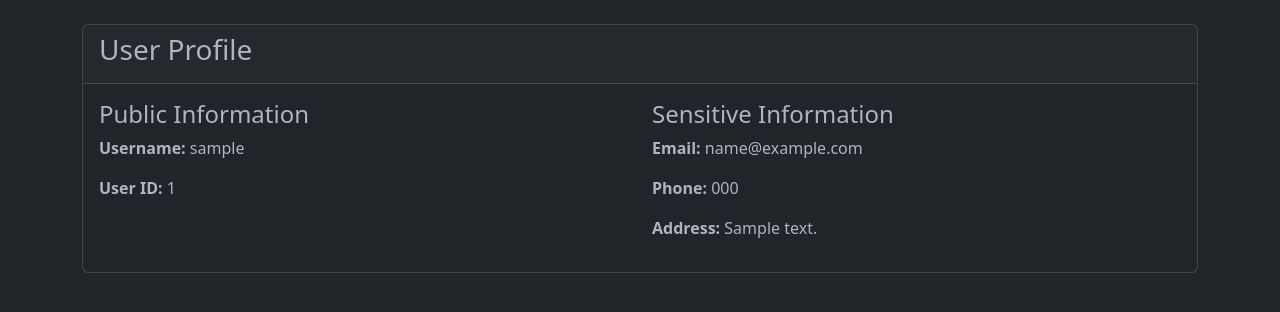
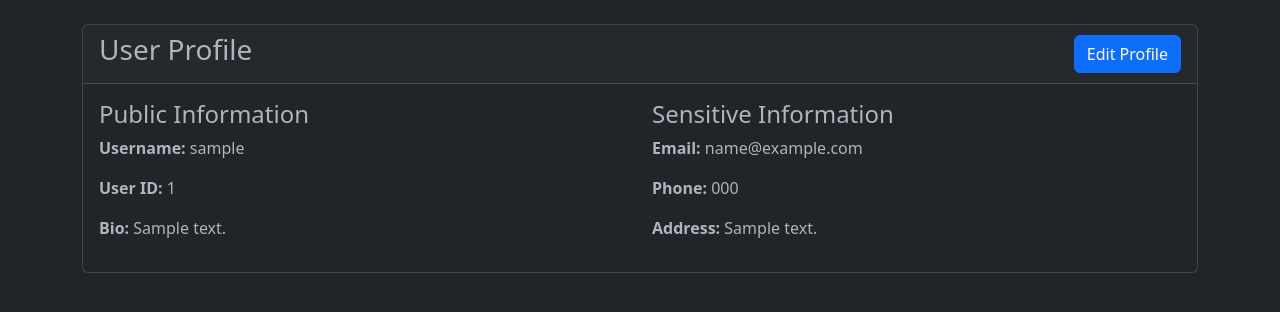
Before and after one commit to CyberFvde/VulnerablePortal, a Flask app: page /profile/1 in a window 1280 px wide. Shown: the part 56-368 px from the top of the page. Run offline with Flask 3, Linux system fonts and the light colour scheme; a user stored in the database is signed in; tables that the repository leaves empty hold one stand-in row (values such as "Sample post").

Commit message:
Update profile.html

```diff
--- a/templates/profile.html
+++ b/templates/profile.html
@@ -2,8 +2,11 @@
 
 {% block content %}
 <div class="card">
-    <div class="card-header">
+    <div class="card-header d-flex justify-content-between align-items-center">
         <h3>User Profile</h3>
+        {% if session['user_id'] == user.id %}
+            <a href="{{ url_for('edit_profile', user_id=user.id) }}" class="btn btn-primary">Edit Profile</a>
+        {% endif %}
     </div>
     <div class="card-body">
         {% if user %}
@@ -12,6 +15,9 @@
                     <h4>Public Information</h4>
                     <p><strong>Username:</strong> {{ user.username }}</p>
                     <p><strong>User ID:</strong> {{ user.id }}</p>
+                    {% if user.bio %}
+                        <p><strong>Bio:</strong> {{ user.bio }}</p>
+                    {% endif %}
                 </div>
                 <div class="col-md-6">
                     <h4>Sensitive Information</h4>
```
